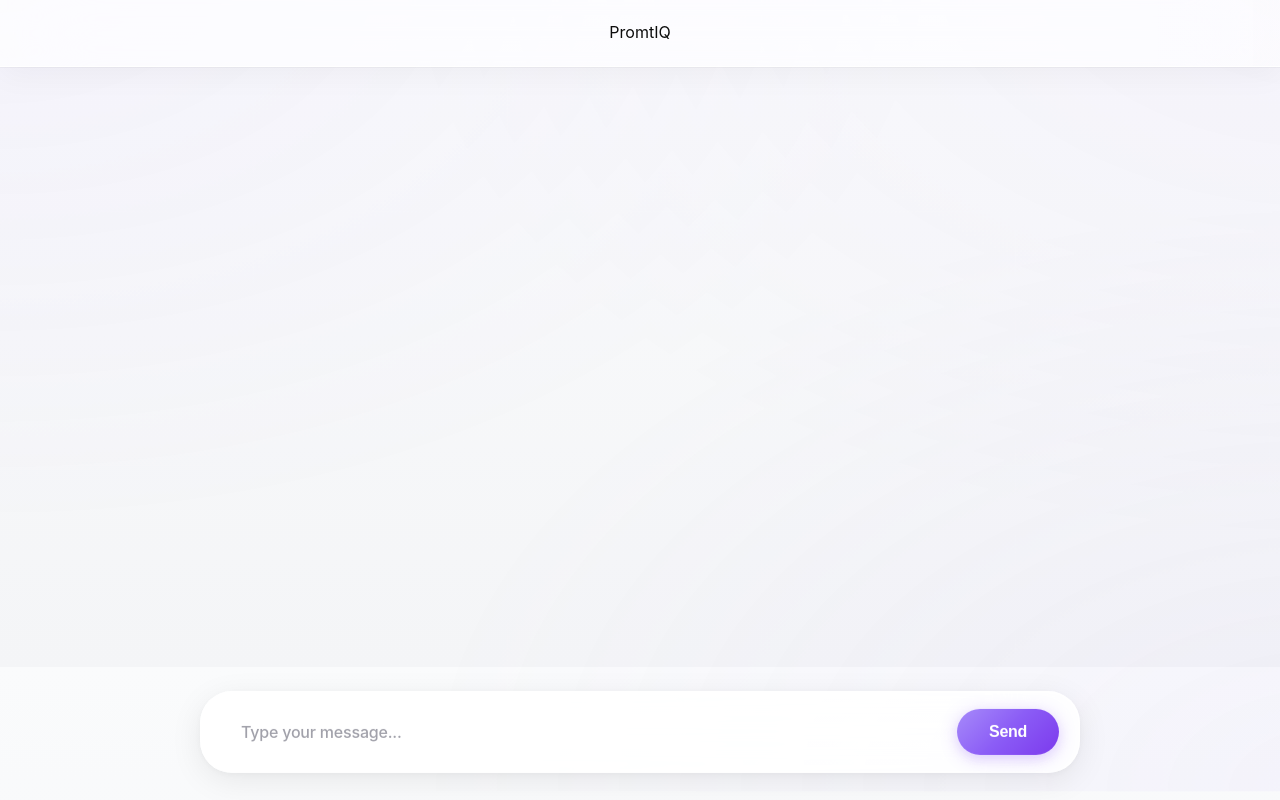
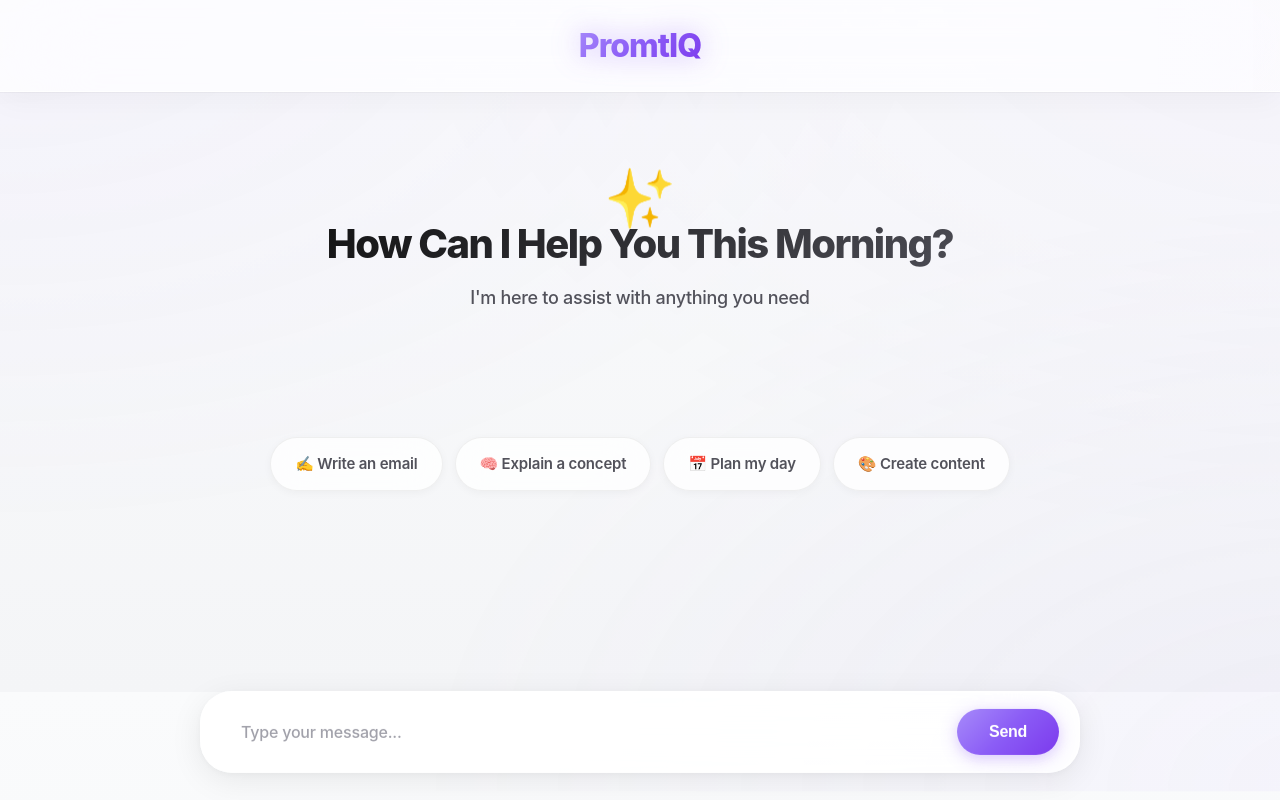
Before and after one commit to shehroz420/promtiq-web, a plain HTML site: page index.html in a window 1280 px wide. Drawn offline with Linux system fonts and the light colour scheme.

Commit message:
Enhance index.html with premium features
Updated the title and added a premium header, welcome message, suggestion pills, and improved input area functionality.

```diff
--- a/index.html
+++ b/index.html
@@ -3,17 +3,51 @@
 <head>
   <meta charset="UTF-8" />
   <meta name="viewport" content="width=device-width, initial-scale=1.0" />
-  <title>PromtIQ Chat</title>
+  <title>PromtIQ - Premium AI Assistant</title>
   <link rel="stylesheet" href="style.css" />
 </head>
 <body>
 
-  <div class="header">PromtIQ</div>
+  <!-- Premium Header -->
+  <div class="header">
+    <h1>PromtIQ</h1>
+  </div>
 
-  <div class="chat-box" id="chatBox"></div>
+  <!-- Chat Container -->
+  <div class="chat-box" id="chatBox">
 
+    <!-- Welcome Message (will be removed after first message) -->
+    <div class="welcome-message" id="welcomeMessage">
+      <h2>How Can I Help You This Morning?</h2>
+      <p>I'm here to assist with anything you need</p>
+    </div>
+
+    <!-- Suggestion Pills (will be removed after first message) -->
+    <div class="suggestions" id="suggestions">
+      <div class="suggestion-pill" onclick="useSuggestion('Write an email')">
+        ✍️ Write an email
+      </div>
+      <div class="suggestion-pill" onclick="useSuggestion('Explain a concept')">
+        🧠 Explain a concept
+      </div>
+      <div class="suggestion-pill" onclick="useSuggestion('Plan my day')">
+        📅 Plan my day
+      </div>
+      <div class="suggestion-pill" onclick="useSuggestion('Create content')">
+        🎨 Create content
+      </div>
+    </div>
+
+  </div>
+
+  <!-- Premium Input Area -->
   <div class="input-area">
-    <input type="text" id="userInput" placeholder="Type your message..." />
+    <input
+      type="text"
+      id="userInput"
+      placeholder="Type your message..."
+      onkeypress="handleKeyPress(event)"
+    />
     <button onclick="sendMessage()">Send</button>
   </div>
 
```
